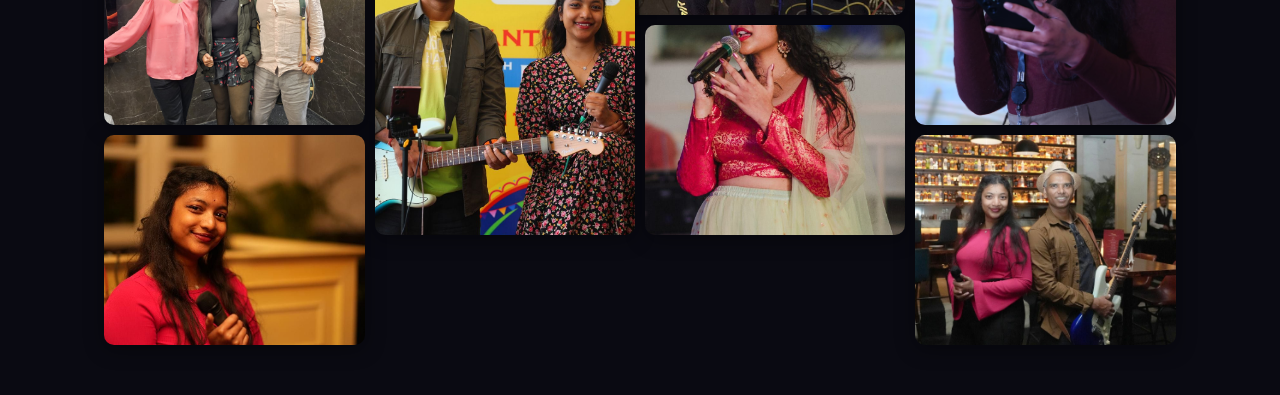
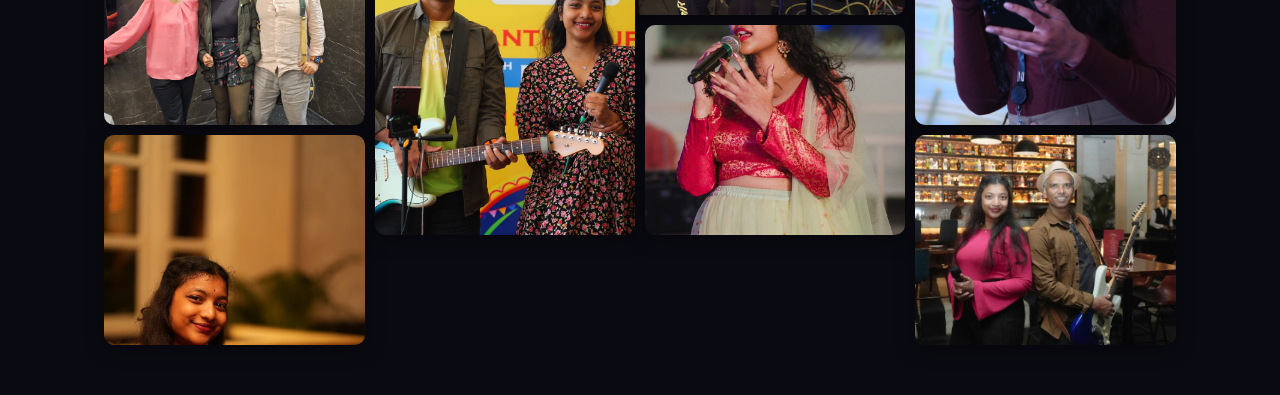
Before and after one commit to KoushikSagarr/Aroha-portfolio, a React (Vite) app: page / in a window 1280 px wide. Shown: the part 3420-3815 px from the top of the page. Built offline with nearby package versions, Linux system fonts and the light colour scheme; a web font is replaced by a local one.

Commit message:
style: fix object position for gallery image to prevent face cropping

```diff
--- a/src/components/Gallery.css
+++ b/src/components/Gallery.css
@@ -55,6 +55,11 @@
 
 .collage__item:hover img {
   transform: scale(1.06);
+}
+
+/* Adjust focal point for specific images so faces don't get cropped */
+.collage__item--9 img {
+  object-position: top;
 }
 
 /* Hover overlay with expand icon */
```
